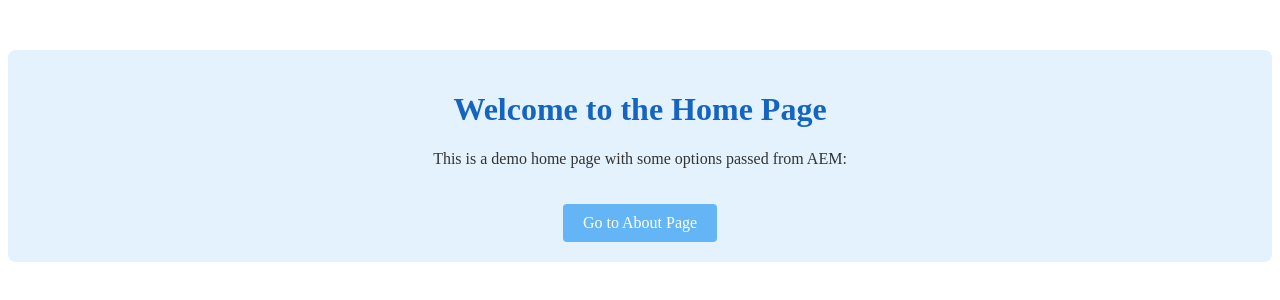
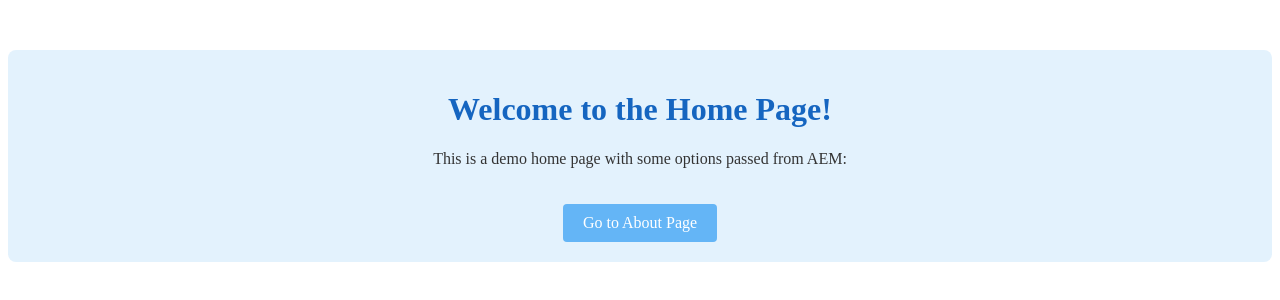
Before and after one commit to haukebri/spa-demo, a Nuxt app: page / in a window 1280 px wide. Shown: the top 300 px of the page. Built offline with nearby package versions, Linux system fonts and the light colour scheme.

Commit message:
textchange

```diff
--- a/pages/index.vue
+++ b/pages/index.vue
@@ -1,6 +1,6 @@
 <template>
   <div class="home">
-    <h1>Welcome to the Home Page</h1>
+    <h1>Welcome to the Home Page!</h1>
     <p>This is a demo home page with some options passed from AEM:</p>
     <div v-if="!Object.keys(cqOptions)">
       No options found
```
